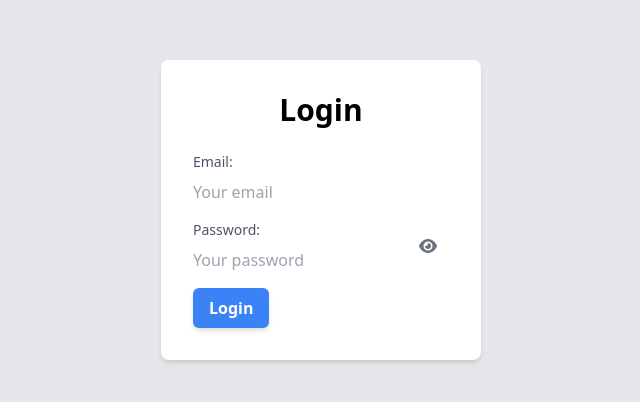
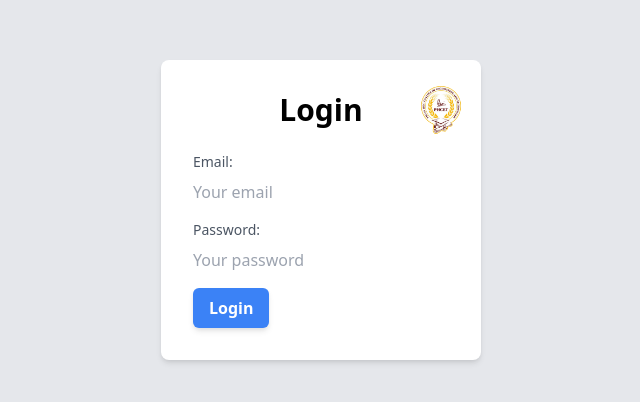
Before and after one commit to vinyashegde/online-paper-submission, a plain HTML site: page index.html in a window 1280 px wide. Shown: the part 190-592 px from the top of the page, without its empty margins (319-959 px from the left). Drawn offline with nearby package versions, Linux system fonts and the light colour scheme.

Commit message:
pillai logo

```diff
--- a/index.html
+++ b/index.html
@@ -32,7 +32,13 @@
 <body class="bg-gray-200 font-sans">
 
     <div class="min-h-screen flex items-center justify-center">
-        <div class="w-full md:w-1/4">
+        <div class="w-full md:w-1/4 relative">
+
+            <!-- Logo at the top-right corner -->
+            <div class="absolute top-0 right-0 m-4">
+                <img src="pillai.png" alt="Logo" class="w-12 h-18">
+            </div>
+
             <!-- First Section: Login Page -->
             <div id="login-section" class="bg-white rounded-lg shadow-md p-8">
                 <h1 class="text-3xl mb-6 text-center font-semibold">Login</h1>
@@ -46,9 +52,9 @@
                             class="block text-gray-600 text-sm font-medium mb-2">Password:</label>
                         <input type="password" id="login-password" class="form-input w-full pr-10"
                             placeholder="Your password" />
-                        <span class="absolute inset-y-0 right-0 pr-3 flex items-center">
+                        <!-- <span class="absolute inset-y-0 right-0 pr-3 flex items-center">
                             <i class="fa fa-eye cursor-pointer text-gray-500" id="eye-icon"></i>
-                        </span>
+                        </span> -->
                     </div>
                     <button type="button" onclick="login()"
                         class="bg-blue-500 hover:bg-blue-700 text-white font-bold py-2 px-4 rounded-md shadow-md">Login</button>
@@ -94,7 +100,7 @@
             </div>
 
             <!-- Third Section: Admin Page to Display Teacher Files -->
-            <div id="admin-section" class="bg-white rounded-lg shadow-md p-8 hidden"
+            <div id="admin-section" class="bg-white rounded-lg shadow-md p-8 hidden">
                 <h1 class="text-3xl mb-6 text-center font-semibold">Admin Dashboard</h1>
                 <div class="grid grid-cols-2 gap-4">
                     <button type="button" onclick="openWin()" class="bg-blue-500 hover:bg-blue-700 text-white font-bold py-2 px-4 rounded-md shadow-md">Decryption Tool</button>
```
Also changed, not shown: pillai.png (added).
